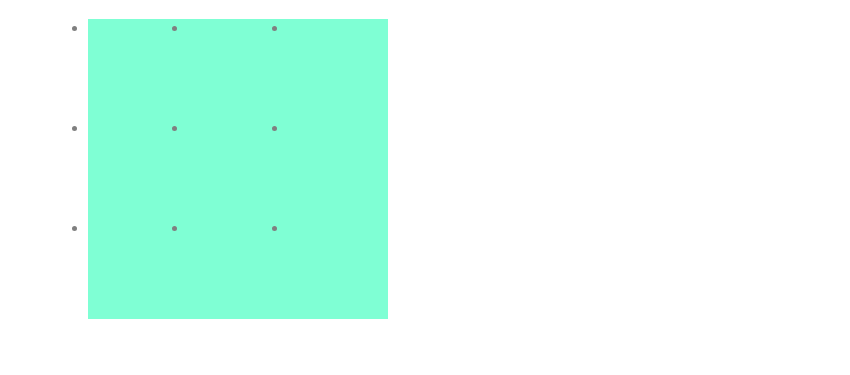
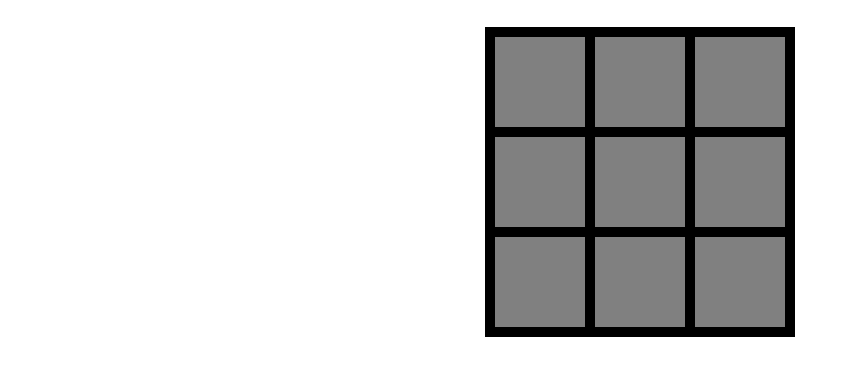
Before and after one commit to LetsGitFunky/tic-tac-toeJS, a website: page practice-for-ch-js-browser-ttt-main/index.html in a window 1280 px wide. Shown: the part 61-436 px from the top of the page, without its empty margins (0-850 px from the left). Drawn offline with Linux system fonts and the light colour scheme.

Commit message:
handling clicks

```diff
--- a/practice-for-ch-js-browser-ttt-main/src/ttt-view.js
+++ b/practice-for-ch-js-browser-ttt-main/src/ttt-view.js
@@ -3,30 +3,27 @@ class View {
     this.game = game;
     this.el = el;
     this.setupBoard();
+    this.handleClick(el);
   }
 
   setupBoard() {
     let box = document.createElement("ul");
-    // console.log(box);
-
-    // let item = document.createElement("li");
-
     for(let i = 0; i < 3; i ++) {
       for (let j = 0; j < 3; j ++) {
-        // box.push(document.createElement("li"));
-        // box.createElement("li");
         let square = document.createElement("li");
+        let pos = [i, j];
+        square.classList.add(pos);
         box.append(square);
-
       }
     }
-
     this.el.append(box);
   }
 
 
 
   handleClick(e) {
+    // EventTarget.addEventListener("click", ()=> alert("hello"))
+    e.addEventListener("click", ()=> alert("click!"))
   }
 
   makeMove(square) {
--- a/practice-for-ch-js-browser-ttt-main/ttt.css
+++ b/practice-for-ch-js-browser-ttt-main/ttt.css
@@ -1,16 +1,50 @@
 /* Your code here */
 
 ul {
+  /* display: flex;
+  width: 340px;
+  height: 340px;
+  flex-wrap: wrap;
+  background-color: red; */
   display: flex;
-  width: 305px;
   flex-wrap: wrap;
-  color: red;
+  margin: 30px auto;
+  width: 300px;
+  border: 5px solid black;
+  padding: 0;
+  list-style-type: none;
 }
 
 li {
-  border: 10px;
-  color: gray;
+  /* border: 10px;
   width: 100px;
   height: 100px;
-  background-color: aquamarine;
+  background-color: gray; */
+  width: 90px;
+  height: 90px;
+  border: 5px solid black;
+  background: gray;
+  cursor: pointer;
 }
+
+li:hover {
+  background-color: yellow;
+}
+
+
+
+
+
+/* h1 {
+  display: block;
+  align-items: center;
+  font-size: 60px;
+  margin: 30px;
+  display: block;
+    font-size: 2em;
+    margin-block-start: 0.67em;
+    margin-block-end: 0.67em;
+    margin-inline-start: 0px;
+    margin-inline-end: 0px;
+    font-weight: bold;
+} */
```
Also changed, not shown: practice-for-ch-js-browser-ttt-main/dist/main.js.
